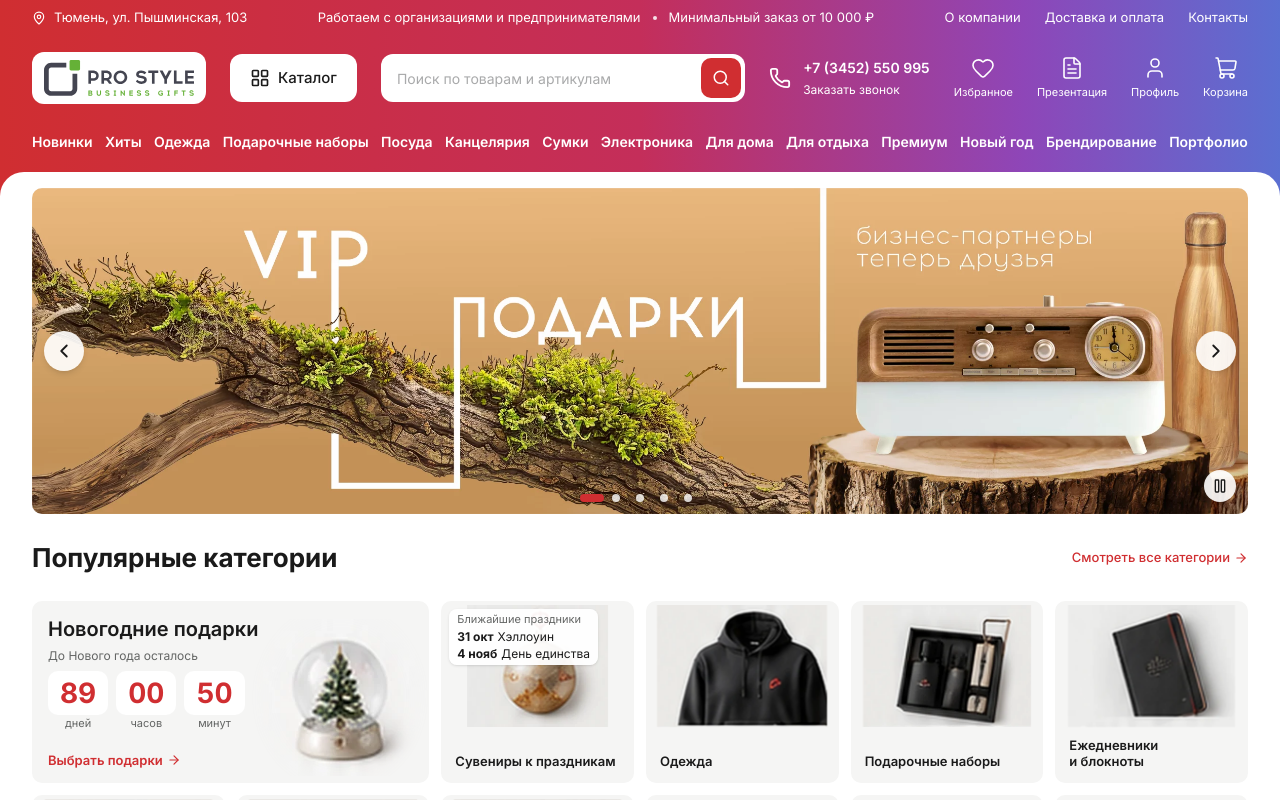
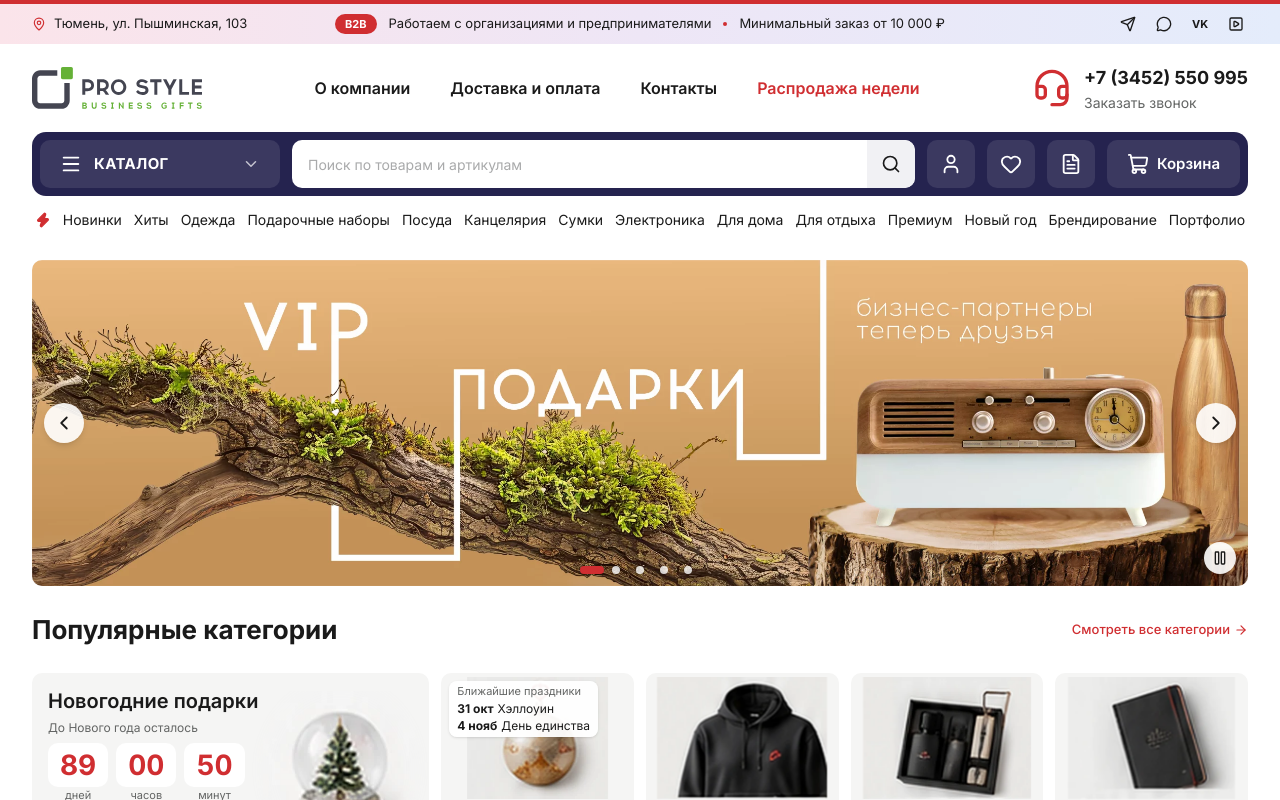
Before and after one commit to lemnity/prost, a Next.js app: page / in a window 1280 px wide. Shown: the top 800 px of the page. Built offline with nearby package versions, Linux system fonts and the light colour scheme.

Commit message:
feat: header v2 (pastel strip, navy panel, hotline) replacing gradient band

```diff
--- a/src/app/layout.tsx
+++ b/src/app/layout.tsx
@@ -20,10 +20,7 @@ export default function RootLayout({ children }: LayoutProps<"/">) {
     <html lang="ru" className={inter.variable}>
       <body className="min-h-screen font-sans">
         <SiteHeader />
-        {/* White sheet overlapping the header band; wraps every page. */}
-        <div className="relative -mt-4 rounded-t-[16px] bg-white md:-mt-6 md:rounded-t-[24px]">
-          {children}
-        </div>
+        {children}
         <SiteFooter />
       </body>
     </html>
--- a/src/components/home/weekly-sale.tsx
+++ b/src/components/home/weekly-sale.tsx
@@ -10,7 +10,7 @@ export async function WeeklySale() {
   const products = await getWeeklySale(6);
   const initial = getSaleRemaining(new Date());
   return (
-    <section aria-labelledby="weekly-sale-title" className="py-5 md:py-6">
+    <section id="weekly-sale" aria-labelledby="weekly-sale-title" className="scroll-mt-4 py-5 md:py-6">
       <Container>
         <div className="mb-5 flex flex-wrap items-center justify-between gap-x-4 gap-y-2 md:mb-6">
           <h2 id="weekly-sale-title" className="text-[22px] font-bold md:text-[26px]">
--- a/src/components/layout/category-nav.tsx
+++ b/src/components/layout/category-nav.tsx
@@ -1,4 +1,5 @@
 import Link from "next/link";
+import { Zap } from "lucide-react";
 import { Container } from "@/components/ui/container";
 import { site } from "@/content/site";
 
@@ -6,10 +7,13 @@ export function CategoryNav() {
   return (
     <nav aria-label="Категории">
       <Container>
-        <ul className="no-scrollbar flex h-11 items-center gap-6 overflow-x-auto text-sm font-semibold text-white xl:justify-between xl:gap-0 xl:overflow-visible">
+        <ul className="no-scrollbar -mx-4 flex h-12 items-center gap-5 overflow-x-auto px-4 text-sm text-ink md:-mx-8 md:px-8 xl:mx-0 xl:justify-center xl:gap-3 xl:overflow-visible xl:px-0">
+          <li aria-hidden className="shrink-0 text-brand">
+            <Zap size={16} fill="currentColor" />
+          </li>
           {site.nav.map((item) => (
             <li key={item.href} className="shrink-0">
-              <Link href={item.href} className="whitespace-nowrap hover:underline underline-offset-4">
+              <Link href={item.href} className="whitespace-nowrap hover:text-brand">
                 {item.label}
               </Link>
             </li>
--- a/src/components/layout/site-footer.tsx
+++ b/src/components/layout/site-footer.tsx
@@ -5,7 +5,7 @@ import type { ReactNode } from "react";
 import { Container } from "@/components/ui/container";
 import { site, type SocialKey } from "@/content/site";
 
-const socialIcons: Record<SocialKey, ReactNode> = {
+export const socialIcons: Record<SocialKey, ReactNode> = {
   telegram: <Send size={16} />,
   whatsapp: <MessageCircle size={16} />,
   vk: <span className="text-[11px] font-bold leading-none">VK</span>,
--- a/src/components/layout/site-header.tsx
+++ b/src/components/layout/site-header.tsx
@@ -1,10 +1,11 @@
 import Image from "next/image";
 import Link from "next/link";
 import {
+  ChevronDown,
   FileText,
+  Headset,
   Heart,
-  LayoutGrid,
-  Phone,
+  Menu,
   Search,
   ShoppingCart,
   User,
@@ -14,16 +15,23 @@ import { site } from "@/content/site";
 import { TopBar } from "./top-bar";
 import { CategoryNav } from "./category-nav";
 
+const iconBtn =
+  "grid size-12 shrink-0 place-items-center rounded-[10px] bg-white/10 text-white hover:bg-white/20";
+
 const actions = [
+  { label: "Профиль", href: "/account", Icon: User, mobile: true },
   { label: "Избранное", href: "/account/favorites", Icon: Heart, mobile: false },
   { label: "Презентация", href: "/presentation", Icon: FileText, mobile: false },
-  { label: "Профиль", href: "/account", Icon: User, mobile: true },
-  { label: "Корзина", href: "/cart", Icon: ShoppingCart, mobile: true },
+];
+
+const menu = [
+  ...site.topbar.links,
+  { label: "Распродажа недели", href: "#weekly-sale" },
 ];
 
 export function SiteHeader() {
   return (
-    <header className="header-band pb-6 md:pb-8">
+    <header>
       <a
         href="#main"
         className="sr-only focus:not-sr-only focus:fixed focus:left-2 focus:top-2 focus:z-50 focus:rounded-lg focus:bg-white focus:px-4 focus:py-2 focus:text-sm focus:font-semibold focus:text-ink focus:shadow-md focus:outline-ink"
@@ -31,8 +39,8 @@ export function SiteHeader() {
         Перейти к содержимому
       </a>
       <TopBar />
-      <Container className="flex flex-wrap items-center gap-x-4 gap-y-3 py-3 md:h-[84px] md:flex-nowrap md:gap-x-5 md:py-0 lg:gap-x-6">
-        <Link href="/" className="shrink-0 rounded-[12px] bg-white px-3 py-2 focus-visible:outline-ink">
+      <Container className="flex h-[72px] items-center justify-between gap-6 md:h-[88px]">
+        <Link href="/" className="shrink-0">
           <Image
             src="/images/brand/logo.svg"
             alt="ProStyle — бизнес-подарки"
@@ -40,61 +48,95 @@ export function SiteHeader() {
             height={41}
             loading="eager"
             fetchPriority="low"
-            className="h-auto w-[110px] md:w-[150px]"
+            className="h-auto w-[130px] md:w-[170px]"
           />
         </Link>
+        <nav aria-label="Основное меню" className="hidden lg:block">
+          <ul className="flex items-center gap-5 text-[15px] font-semibold xl:gap-10 xl:text-base">
+            {menu.map((l, i) => (
+              <li key={l.href}>
+                <Link
+                  href={l.href}
+                  className={`whitespace-nowrap hover:text-brand ${i === menu.length - 1 ? "text-brand hover:underline" : ""}`}
+                >
+                  {l.label}
+                </Link>
+              </li>
+            ))}
+          </ul>
+        </nav>
+        <a
+          href={site.phone.href}
+          aria-label={site.phone.label}
+          className="grid size-10 shrink-0 place-items-center text-brand lg:hidden"
+        >
+          <Headset size={32} aria-hidden />
+        </a>
+        <div className="hidden shrink-0 items-center gap-3 lg:flex">
+          <Headset size={40} className="text-brand" aria-hidden />
+          <div className="leading-tight">
+            <a href={site.phone.href} className="block text-lg font-bold hover:text-brand">
+              {site.phone.label}
+            </a>
+            <Link href="/contact-us#callback" className="text-sm text-muted hover:text-brand">
+              Заказать звонок
+            </Link>
+          </div>
+        </div>
+      </Container>
+      <Container>
+        <div className="flex flex-wrap items-center gap-3 rounded-[14px] bg-navy p-2 md:flex-nowrap [&_a:focus-visible]:outline-white">
           <Link
             href="/catalog"
-          className="ml-auto inline-flex h-12 shrink-0 items-center gap-2 rounded-[12px] bg-white px-3 text-[15px] font-medium text-ink hover:bg-white/90 focus-visible:outline-ink md:ml-0 md:px-5"
+            aria-label="Каталог"
+            className="grid size-12 shrink-0 place-items-center rounded-[10px] bg-white/10 text-white hover:bg-white/20 md:flex md:w-[240px] md:items-center md:justify-between md:px-5"
           >
-          <LayoutGrid size={20} aria-hidden />
+            <span className="flex items-center gap-3 text-[15px] font-bold uppercase tracking-wide">
+              <Menu size={22} aria-hidden />
               <span className="sr-only md:not-sr-only">Каталог</span>
+            </span>
+            <ChevronDown size={18} aria-hidden className="hidden text-white/70 md:block" />
           </Link>
           <form
             action="/search"
             role="search"
-          className="order-last flex h-12 min-w-0 w-full items-center rounded-[12px] bg-white pl-4 pr-1 md:order-none md:flex-1 focus-within:ring-2 focus-within:ring-ink/50"
+            className="order-last flex h-12 min-w-0 w-full items-center overflow-hidden rounded-[10px] bg-white focus-within:outline-2 focus-within:-outline-offset-2 focus-within:outline-ink md:order-none md:w-auto md:flex-1"
           >
             <input
               type="search"
               name="q"
               aria-label="Поиск по товарам"
               placeholder="Поиск по товарам и артикулам"
-            className="h-full min-w-0 flex-1 bg-transparent text-sm text-ink outline-none placeholder:text-faint"
+              className="h-full min-w-0 flex-1 bg-transparent px-4 text-sm text-ink outline-none placeholder:text-faint"
             />
             <button
               type="submit"
               aria-label="Найти"
-            className="grid size-10 place-items-center rounded-[10px] bg-brand text-white hover:bg-brand-hover focus-visible:outline-ink focus-visible:outline-offset-0"
+              className="grid size-12 shrink-0 place-items-center rounded-r-[10px] bg-[#F1F1F4] text-ink hover:bg-[#E6E6EA] focus-visible:outline-ink focus-visible:-outline-offset-2"
             >
-            <Search size={18} aria-hidden />
+              <Search size={20} aria-hidden />
             </button>
           </form>
-        <div className="hidden shrink-0 items-center gap-3 xl:flex">
-          <Phone size={22} className="text-white" aria-hidden />
-          <div className="leading-tight">
-            <a href={site.phone.href} className="block text-sm font-semibold text-white hover:underline">
-              {site.phone.label}
-            </a>
-            <Link href="/contact-us#callback" className="text-xs text-white hover:underline">
-              Заказать звонок
-            </Link>
-          </div>
-        </div>
-        <ul className="flex shrink-0 items-center gap-4 md:ml-auto lg:ml-0 lg:gap-6">
+          <ul className="ml-auto flex items-center gap-3 md:ml-0">
             {actions.map(({ label, href, Icon, mobile }) => (
               <li key={href} className={mobile ? "" : "hidden md:block"}>
-              <Link
-                href={href}
-                aria-label={label}
-                className="flex flex-col items-center gap-1 text-white hover:underline underline-offset-4"
-              >
-                <Icon size={24} strokeWidth={1.6} aria-hidden />
-                <span className="hidden text-[11px] text-white lg:block">{label}</span>
+                <Link href={href} aria-label={label} title={label} className={iconBtn}>
+                  <Icon size={22} aria-hidden />
                 </Link>
               </li>
             ))}
+            <li>
+              <Link
+                href="/cart"
+                aria-label="Корзина"
+                className="grid size-12 place-items-center rounded-[10px] bg-white/10 text-white hover:bg-white/20 md:flex md:h-12 md:w-auto md:items-center md:gap-2 md:px-5"
+              >
+                <ShoppingCart size={22} aria-hidden />
+                <span className="hidden text-[15px] font-semibold md:inline">Корзина</span>
+              </Link>
+            </li>
           </ul>
+        </div>
       </Container>
       <CategoryNav />
     </header>
--- a/src/components/layout/top-bar.tsx
+++ b/src/components/layout/top-bar.tsx
@@ -1,27 +1,40 @@
-import Link from "next/link";
 import { MapPin } from "lucide-react";
 import { Container } from "@/components/ui/container";
 import { site } from "@/content/site";
+import { socialIcons } from "./site-footer";
 
 export function TopBar() {
   return (
-    <div className="hidden text-[13px] text-white md:block">
-      <Container className="flex h-9 items-center justify-between gap-6">
-        <p className="flex items-center gap-2">
-          <MapPin size={14} className="text-white" aria-hidden />
+    <div className="border-t-4 border-brand bg-[linear-gradient(90deg,#FBE4EA,#EEE6F6,#E4ECFB)] text-[13px] text-ink">
+      <Container className="grid min-h-10 grid-cols-1 items-center gap-6 py-1.5 md:grid-cols-[1fr_auto_1fr] md:py-0">
+        <p className="hidden items-center gap-2 lg:flex">
+          <MapPin size={14} className="text-brand" aria-hidden />
           {site.address}
         </p>
-        <ul className="hidden items-center gap-3 xl:flex">
+        <ul className="flex items-center justify-center gap-3 md:col-start-2 md:col-end-3 lg:col-start-2">
+          <li className="shrink-0 rounded-full bg-brand px-2.5 py-0.5 text-[11px] font-bold text-white">
+            B2B
+          </li>
           <li>{site.topbar.center[0]}</li>
-          <li aria-hidden className="size-1 rounded-full bg-white/85" />
-          <li>{site.topbar.center[1]}</li>
+          <li aria-hidden className="hidden size-1 rounded-full bg-brand xl:block" />
+          <li className="hidden xl:block">{site.topbar.center[1]}</li>
         </ul>
-        <ul className="flex items-center gap-6">
-          {site.topbar.links.map((l) => (
-            <li key={l.href}>
-              <Link href={l.href} className="hover:underline">
-                {l.label}
-              </Link>
+        <ul className="hidden items-center justify-end gap-3 md:flex md:col-start-3">
+          {site.socials.map((s) => (
+            <li key={s.key}>
+              {s.url ? (
+                <a
+                  href={s.url}
+                  aria-label={s.label}
+                  className="grid size-6 place-items-center hover:text-brand"
+                >
+                  {socialIcons[s.key]}
+                </a>
+              ) : (
+                <span aria-hidden className="grid size-6 place-items-center">
+                  {socialIcons[s.key]}
+                </span>
+              )}
             </li>
           ))}
         </ul>
```
Also changed, not shown: src/app/globals.css (+1 -17 lines). Lines whose indentation alone changed are shown as unchanged.
